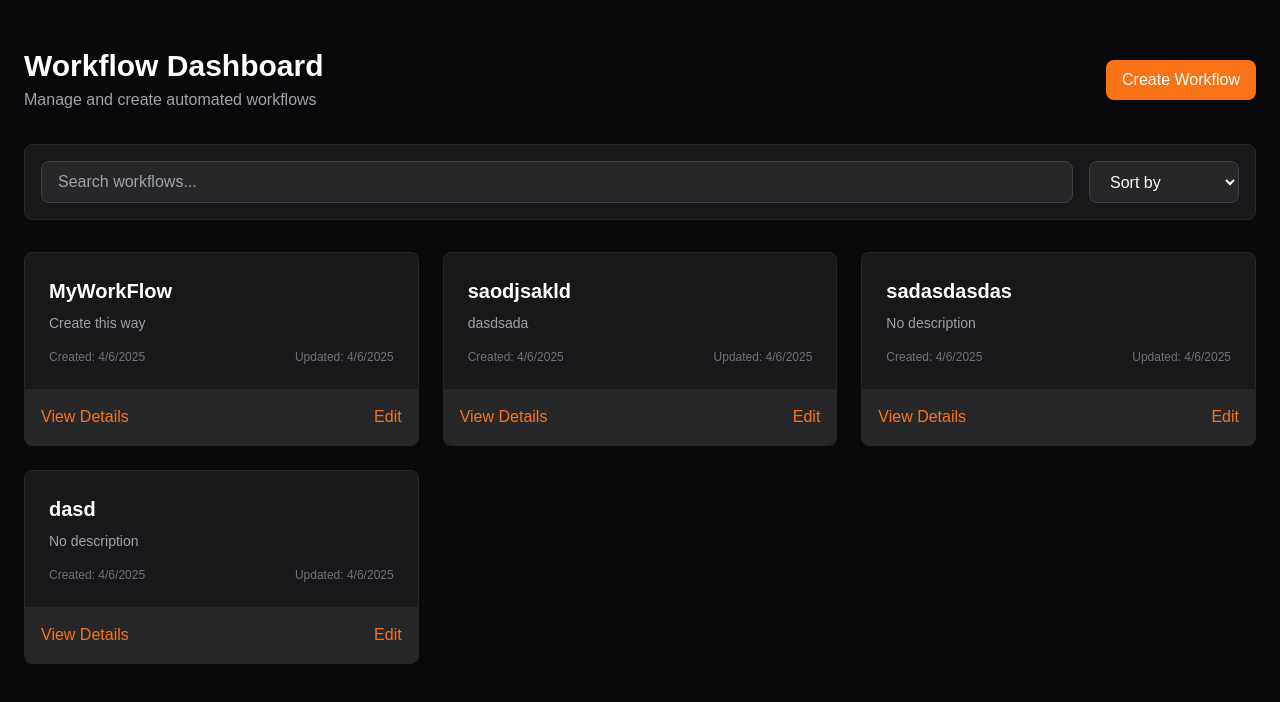
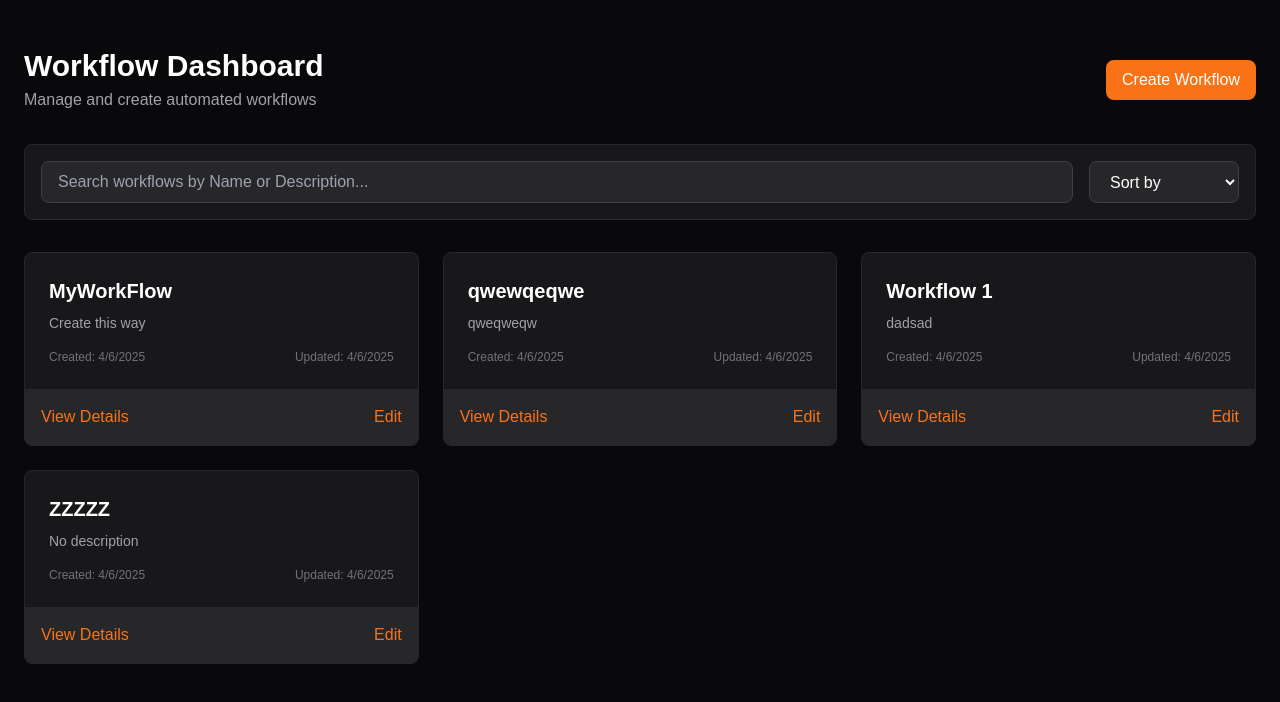
Before and after one commit to adish007/fullstack-tech-takehome, a Next.js app: page / in a window 1280 px wide. Shown: the top 702 px of the page. Built offline with nearby package versions, Linux system fonts and the light colour scheme.

Commit message:
Adding Search

```diff
--- a/data/workflows.json
+++ b/data/workflows.json
@@ -79,8 +79,8 @@
           "label": "Api"
         },
         "position": {
-          "x": 187.65107726706333,
-          "y": 124.86720784349905
+          "x": 192.08012670273314,
+          "y": 191.30294937854643
         },
         "style": {
           "background": "#3b82f6",
@@ -102,8 +102,54 @@
           "label": "Api"
         },
         "position": {
-          "x": 420.5412909513026,
-          "y": 19.884505366963857
+          "x": 128.2240281970941,
+          "y": 64.17499972366213
+        },
+        "style": {
+          "background": "#3b82f6",
+          "color": "white",
+          "border": "1px solid rgba(0,0,0,0.1)",
+          "width": 150
+        },
+        "measured": {
+          "width": 150,
+          "height": 40
+        },
+        "selected": false,
+        "dragging": false
+      },
+      {
+        "id": "node_1743946859873",
+        "type": "default",
+        "data": {
+          "label": "Api"
+        },
+        "position": {
+          "x": -8.567421148585836,
+          "y": 182.1987310364973
+        },
+        "style": {
+          "background": "#3b82f6",
+          "color": "white",
+          "border": "1px solid rgba(0,0,0,0.1)",
+          "width": 150
+        },
+        "measured": {
+          "width": 150,
+          "height": 40
+        },
+        "selected": false,
+        "dragging": false
+      },
+      {
+        "id": "node_1743962142672",
+        "type": "default",
+        "data": {
+          "label": "Api"
+        },
+        "position": {
+          "x": 367.89605397451646,
+          "y": 83.97056402304051
         },
         "style": {
           "background": "#3b82f6",
@@ -139,15 +185,25 @@
         "source": "node_1743903976576",
         "target": "node_1743908686484",
         "id": "xy-edge__node_1743903976576-node_1743908686484"
+      },
+      {
+        "source": "node_1743903976576",
+        "target": "node_1743946859873",
+        "id": "xy-edge__node_1743903976576-node_1743946859873"
+      },
+      {
+        "source": "start",
+        "target": "node_1743962142672",
+        "id": "xy-edge__start-node_1743962142672"
       }
     ],
     "id": "ce3b80b7-9efd-4ef6-92f6-b2ac1e623036",
     "createdAt": "2025-04-06T01:44:30.884Z",
-    "updatedAt": "2025-04-06T03:09:29.591Z"
+    "updatedAt": "2025-04-06T17:55:48.503Z"
   },
   {
-    "name": "saodjsakld",
-    "description": "dasdsada",
+    "name": "qwewqeqwe",
+    "description": "qweqweqw",
     "nodes": [
       {
         "id": "start",
@@ -167,17 +223,48 @@
         },
         "measured": {
           "width": 150,
-          "height": 39
+          "height": 40
         }
       }
     ],
     "edges": [],
-    "id": "a0ab7416-ef1f-4fb3-978f-7a90aad4b100",
-    "createdAt": "2025-04-06T01:52:02.000Z",
-    "updatedAt": "2025-04-06T01:52:02.000Z"
+    "id": "c19d3a8c-83ab-43d3-9aab-f1f918a0b600",
+    "createdAt": "2025-04-06T17:29:34.454Z",
+    "updatedAt": "2025-04-06T17:29:34.454Z"
   },
   {
-    "name": "sadasdasdas",
+    "name": "Workflow 1",
+    "description": "dadsad",
+    "nodes": [
+      {
+        "id": "start",
+        "type": "input",
+        "data": {
+          "label": "Start"
+        },
+        "position": {
+          "x": 250,
+          "y": 25
+        },
+        "style": {
+          "background": "#f97316",
+          "color": "white",
+          "border": "1px solid #c2410c",
+          "width": 150
+        },
+        "measured": {
+          "width": 150,
+          "height": 40
+        }
+      }
+    ],
+    "edges": [],
+    "id": "bb8960a1-4ce7-4a4d-ba8d-2905267182d8",
+    "createdAt": "2025-04-06T17:33:50.777Z",
+    "updatedAt": "2025-04-06T17:33:50.777Z"
+  },
+  {
+    "name": "ZZZZZ",
     "description": "",
     "nodes": [
       {
@@ -198,44 +285,13 @@
         },
         "measured": {
           "width": 150,
-          "height": 39
+          "height": 40
         }
       }
     ],
     "edges": [],
-    "id": "be6e87a6-5890-486e-8636-ebc36eb99091",
-    "createdAt": "2025-04-06T01:52:17.036Z",
-    "updatedAt": "2025-04-06T01:52:17.036Z"
-  },
-  {
-    "name": "dasd",
-    "description": "",
-    "nodes": [
-      {
-        "id": "start",
-        "type": "input",
-        "data": {
-          "label": "Start"
-        },
-        "position": {
-          "x": 250,
-          "y": 25
-        },
-        "style": {
-          "background": "#f97316",
-          "color": "white",
-          "border": "1px solid #c2410c",
-          "width": 150
-        },
-        "measured": {
-          "width": 150,
-          "height": 39
-        }
-      }
-    ],
-    "edges": [],
-    "id": "dd998986-9464-4dd5-97be-631c453aa0cc",
-    "createdAt": "2025-04-06T01:52:24.164Z",
-    "updatedAt": "2025-04-06T01:52:24.164Z"
+    "id": "0cb60a83-5917-42de-8820-2e8149301d05",
+    "createdAt": "2025-04-06T17:55:26.276Z",
+    "updatedAt": "2025-04-06T17:55:26.276Z"
   }
 ]
--- a/src/app/api/workflows/[id]/route.ts
+++ b/src/app/api/workflows/[id]/route.ts
@@ -1,75 +1,11 @@
 import { NextRequest, NextResponse } from 'next/server';
 import { getWorkflowById, updateWorkflow, deleteWorkflow } from '@/lib/db';
 
-interface Params {
-  params: {
-    id: string;
-  };
-}
-
-// export async function GET(request: NextRequest, { params }: Params) {
-//   try {
-//     const workflow = await getWorkflowById(params.id);
-
-//     if (!workflow) {
-//       return NextResponse.json({ error: 'Workflow not found' }, { status: 404 });
-//     }
-
-//     return NextResponse.json(workflow);
-//   } catch (error) {
-//     console.error('Error fetching workflow:', error);
-//     return NextResponse.json({ error: 'Failed to fetch workflow' }, { status: 500 });
-//   }
-// }
-
-// export async function PUT(request: NextRequest, { params }: Params) {
-//   try {
-//     const body = await request.json();
-
-//     // Validate required fields
-//     if (!body.name) {
-//       return NextResponse.json({ error: 'Workflow name is required' }, { status: 400 });
-//     }
-
-//     const updatedWorkflow = updateWorkflow(params.id, {
-//       name: body.name,
-//       description: body.description,
-//       nodes: body.nodes,
-//       edges: body.edges,
-//     });
-
-//     if (!updatedWorkflow) {
-//       return NextResponse.json({ error: 'Workflow not found' }, { status: 404 });
-//     }
-
-//     return NextResponse.json(updatedWorkflow);
-//   } catch (error) {
-//     console.error('Error updating workflow:', error);
-//     return NextResponse.json({ error: 'Failed to update workflow' }, { status: 500 });
-//   }
-// }
-
-// export async function DELETE(request: NextRequest, { params }: Params) {
-//   try {
-//     const success = deleteWorkflow(params.id);
-
-//     if (!success) {
-//       return NextResponse.json({ error: 'Workflow not found' }, { status: 404 });
-//     }
-
-//     return NextResponse.json({ success: true });
-//   } catch (error) {
-//     console.error('Error deleting workflow:', error);
-//     return NextResponse.json({ error: 'Failed to delete workflow' }, { status: 500 });
-//   }
-// }
-
-
 export async function GET(request: NextRequest, context: { params: { id: string } }) {
-  const { params } = await context;
+  const { id } = await context.params;
 
   try {
-    const workflow = await getWorkflowById(params.id);
+    const workflow = await getWorkflowById(id);
 
     if (!workflow) {
       return NextResponse.json({ error: 'Workflow not found' }, { status: 404 });
@@ -82,7 +18,7 @@ export async function GET(request: NextRequest, context: { params: { id: string
   }
 }
 export async function PUT(request: NextRequest, context: { params: { id: string } }) {
-  const { params } = await context;
+  const { id } = await context.params;
 
   try {
     const body = await request.json();
@@ -91,7 +27,7 @@ export async function PUT(request: NextRequest, context: { params: { id: string
       return NextResponse.json({ error: 'Workflow name is required' }, { status: 400 });
     }
 
-    const updatedWorkflow = await updateWorkflow(params.id, {
+    const updatedWorkflow = await updateWorkflow(id, {
       name: body.name,
       description: body.description,
       nodes: body.nodes,
@@ -110,10 +46,10 @@ export async function PUT(request: NextRequest, context: { params: { id: string
 }
 
 export async function DELETE(request: NextRequest, context: { params: { id: string } }) {
-  const { params } = await context;
+  const { id } = await context.params;
 
   try {
-    const success = await deleteWorkflow(params.id);
+    const success = await deleteWorkflow(id);
 
     if (!success) {
       return NextResponse.json({ error: 'Workflow not found' }, { status: 404 });
--- a/src/app/page.tsx
+++ b/src/app/page.tsx
@@ -1,3 +1,6 @@
+"use client";
+
+import { useEffect, useState } from 'react';
 import Link from 'next/link';
 import { Workflow } from '@/lib/db';
 
@@ -19,8 +22,57 @@ async function getWorkflows(): Promise<Workflow[]> {
   return res.json();
 }
 
-export default async function Dashboard() {
-  const workflows = await getWorkflows();
+export default function Dashboard() {
+  const [workflows, setWorkflows] = useState<Workflow[]>([]);
+  const [searchTerm, setSearchTerm] = useState('');
+  const [sortBy, setSortBy] = useState('');
+  const [isLoading, setIsLoading] = useState(true);
+  const [error, setError] = useState<string | null>(null);
+
+  useEffect(() => {
+    const fetchWorkflows = async () => {
+      try {
+        setIsLoading(true);
+        const res = await fetch('/api/workflows', {
+          cache: 'no-store',
+        });
+
+        if (!res.ok) {
+          throw new Error('Failed to fetch workflows');
+        }
+
+        const data = await res.json();
+        setWorkflows(data);
+      } catch (err) {
+        setError('Failed to load workflows');
+        console.error(err);
+      } finally {
+        setIsLoading(false);
+      }
+    };
+
+    fetchWorkflows();
+  }, []);
+
+  // Filter workflows based on search term
+  const filteredWorkflows = workflows.filter(workflow =>
+    workflow.name.toLowerCase().includes(searchTerm.toLowerCase()) ||
+    (workflow.description && workflow.description.toLowerCase().includes(searchTerm.toLowerCase()))
+  );
+
+  // Sort workflows based on selected sort option
+  const sortedWorkflows = [...filteredWorkflows].sort((a, b) => {
+    switch (sortBy) {
+      case 'name':
+        return a.name.localeCompare(b.name);
+      case 'created':
+        return new Date(b.createdAt).getTime() - new Date(a.createdAt).getTime();
+      case 'updated':
+        return new Date(b.updatedAt).getTime() - new Date(a.updatedAt).getTime();
+      default:
+        return 0; // No sorting
+    }
+  });
 
   return (
     <main className="min-h-screen bg-zinc-950 text-white">
@@ -44,12 +96,18 @@ export default async function Dashboard() {
             <div className="flex-1">
               <input
                 type="text"
-                placeholder="Search workflows..."
+                placeholder="Search workflows by Name or Description..."
                 className="w-full bg-zinc-800 border border-zinc-700 rounded-lg px-4 py-2 focus:outline-none focus:border-orange-500"
+                value={searchTerm}
+                onChange={(e) => setSearchTerm(e.target.value)}
               />
             </div>
             <div className="flex gap-2">
-              <select className="bg-zinc-800 border border-zinc-700 rounded-lg px-4 py-2 focus:outline-none focus:border-orange-500">
+              <select
+                className="bg-zinc-800 border border-zinc-700 rounded-lg px-4 py-2 focus:outline-none focus:border-orange-500"
+                value={sortBy}
+                onChange={(e) => setSortBy(e.target.value)}
+              >
                 <option value="">Sort by</option>
                 <option value="name">Name</option>
                 <option value="created">Date Created</option>
@@ -59,17 +117,44 @@ export default async function Dashboard() {
           </div>
         </div>
 
+        {/* Loading and error states */}
+        {isLoading && (
+          <div className="text-center py-8">
+            <div className="animate-spin rounded-full h-12 w-12 border-t-2 border-orange-500 mx-auto mb-4"></div>
+            <p>Loading workflows...</p>
+          </div>
+        )}
+
+        {error && (
+          <div className="bg-red-900/30 border border-red-800 p-4 rounded-lg mb-8 text-center">
+            <p className="text-red-300">{error}</p>
+            <button
+              onClick={() => window.location.reload()}
+              className="mt-2 text-white bg-red-700 hover:bg-red-800 px-4 py-2 rounded-lg"
+            >
+              Retry
+            </button>
+          </div>
+        )}
+
         {/* Workflows list */}
+        {!isLoading && !error && (
           <div className="grid grid-cols-1 md:grid-cols-2 lg:grid-cols-3 gap-6">
-          {workflows.length > 0 ? (
-            workflows.map((workflow) => (
+            {sortedWorkflows.length > 0 ? (
+              sortedWorkflows.map((workflow) => (
                 <WorkflowCard key={workflow.id} workflow={workflow} />
               ))
             ) : (
               <div className="col-span-full bg-zinc-900 rounded-lg border border-zinc-800 p-8 text-center">
                 <div className="text-4xl mb-4">🔍</div>
-              <h3 className="text-xl font-bold mb-2">No workflows found</h3>
-              <p className="text-zinc-400 mb-6">Get started by creating your first workflow</p>
+                <h3 className="text-xl font-bold mb-2">
+                  {searchTerm ? 'No matching workflows found' : 'No workflows found'}
+                </h3>
+                <p className="text-zinc-400 mb-6">
+                  {searchTerm
+                    ? `No workflows match "${searchTerm}". Try a different search term or create a new workflow.`
+                    : 'Get started by creating your first workflow'}
+                </p>
                 <Link
                   href="/workflows/new"
                   className="bg-orange-500 hover:bg-orange-600 text-white px-4 py-2 rounded-lg font-medium transition-colors"
@@ -79,6 +164,7 @@ export default async function Dashboard() {
               </div>
             )}
           </div>
+        )}
       </div>
     </main>
   );
```
Lines whose indentation alone changed are shown as unchanged.
